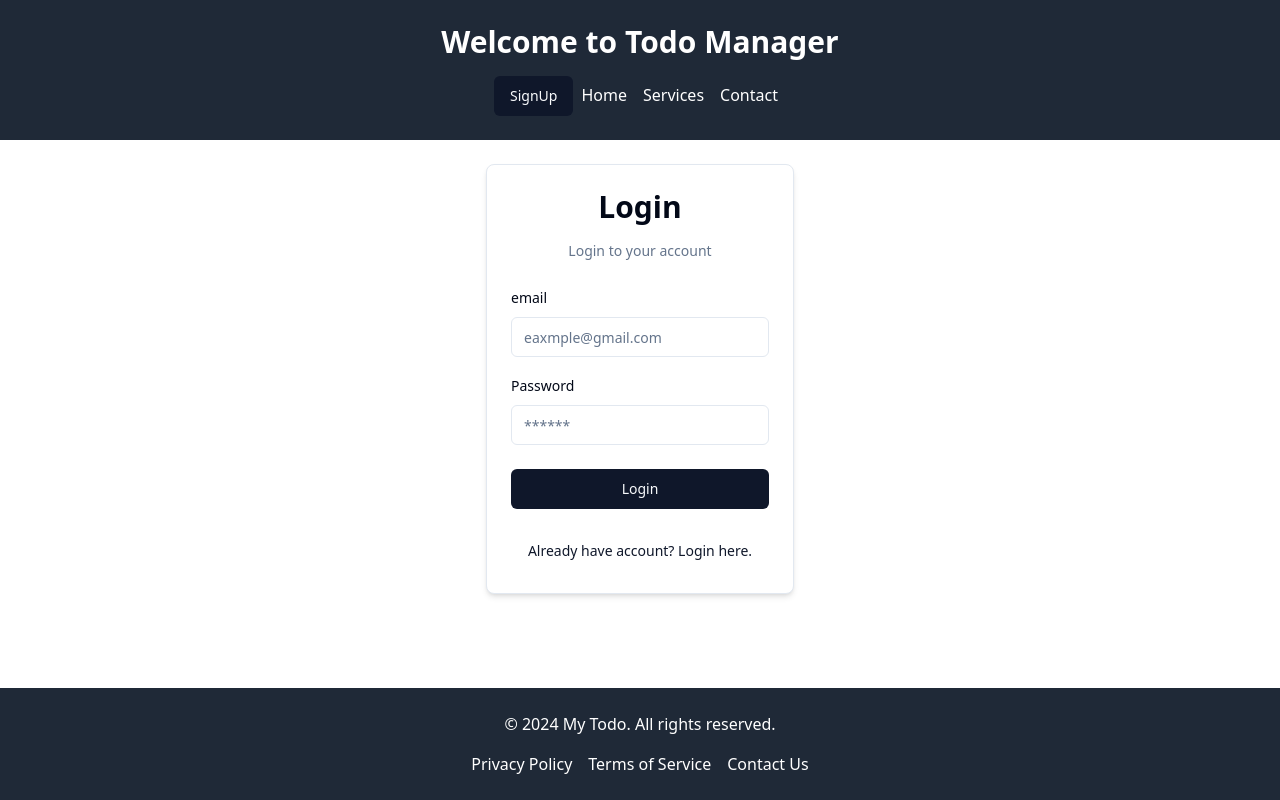
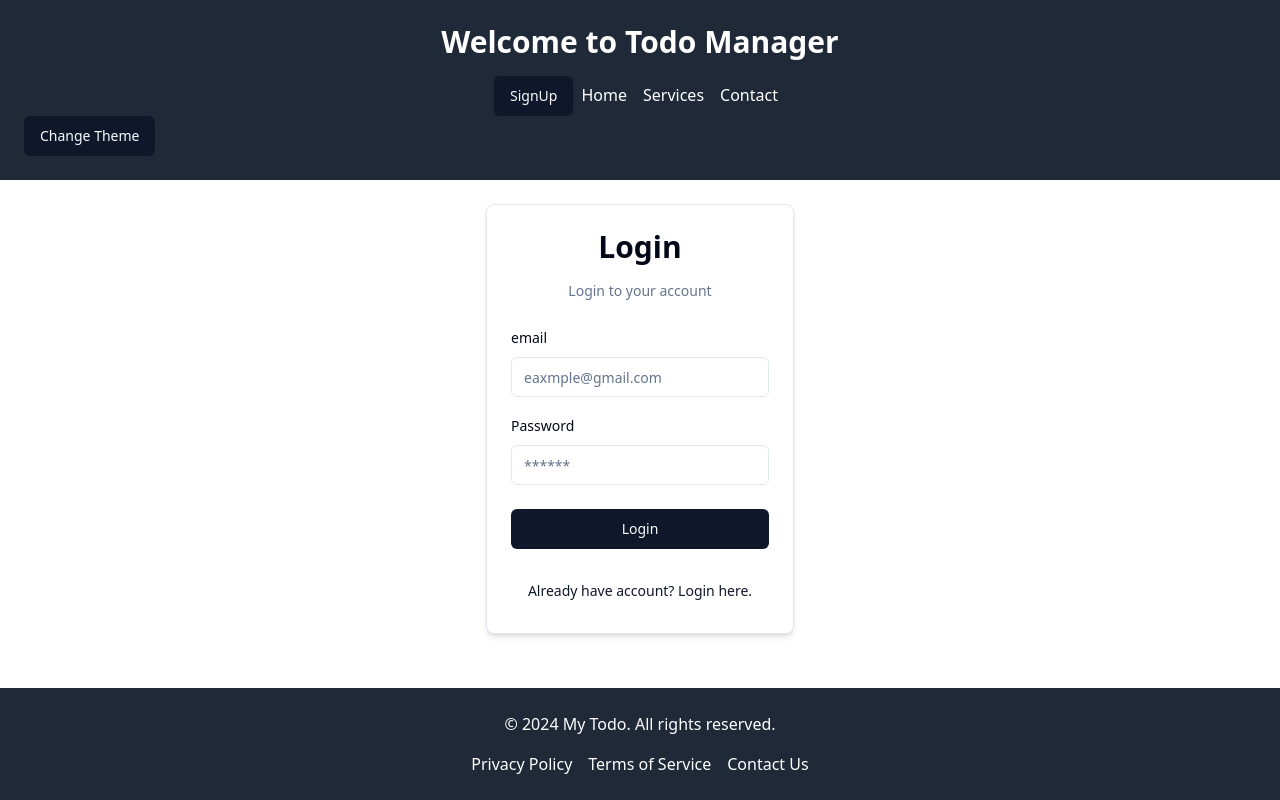
Before and after one commit to Saadxf/react-project-Todo, a React (Vite) app: page /SignIn in a window 1280 px wide. Built offline with nearby package versions, Linux system fonts and the light colour scheme; no server answers.

Commit message:
Dark mode  using context api

```diff
--- a/src/Layout.tsx
+++ b/src/Layout.tsx
@@ -2,6 +2,7 @@
 import { Outlet } from "react-router-dom";
 import { Header } from "./components/header";
 import { Footer } from "./components/footer";
+
 
 export default function Layout() {
     return (
--- a/src/components/header.tsx
+++ b/src/components/header.tsx
@@ -1,13 +1,20 @@
 
 import { AuthContext } from "../context/AuthContext";
-import { useContext } from "react";
+import { useContext, useEffect } from "react";
 import { Link } from "react-router-dom";
 import { Button } from "./ui/button";
+import { ThemeContext } from "@/context/ThemeContext";
 
 export function Header() {
     const auth = useContext(AuthContext);
+    const themes = useContext(ThemeContext);
+
+    useEffect(() => {
+        document.body.classList.toggle("dark");
+    }, [themes]);
 
     return (
+        <div className="flex w-full flex-col ">
             <header className="bg-gray-800 text-white p-6 text-center">
                 <h1 className="text-3xl font-bold">Welcome to Todo Manager</h1>
                 <nav className="mt-4">
@@ -24,6 +31,8 @@ export function Header() {
                     <Link to="/" className="mx-2 text-white hover:text-gray-400">Services</Link>
                     <Link to="/" className="mx-2 text-white hover:text-gray-400">Contact</Link>
                 </nav>
+                <Button onClick={() => themes?.changeTheme({ theme: themes?.theme ?? 'dark' ? 'light' : 'dark' })} className="flex">Change Theme</Button>
             </header>
+        </div>
     );
 }
--- /dev/null
+++ b/src/context/ThemeContext.tsx
@@ -0,0 +1,26 @@
+import { createContext, useState, useEffect, PropsWithChildren } from "react";
+
+
+type ThemeType = {
+    theme: "light" | "dark";
+}
+interface Theme {
+    theme: ThemeType | undefined;
+    changeTheme: (theme: ThemeType) => void;
+}
+
+export const ThemeContext = createContext<Theme | undefined>(undefined);
+export const ThemeProvider = ({ children }: PropsWithChildren) => {
+
+    const [theme, setTheme] = useState<ThemeType>({ theme: 'light' });
+
+    const changeTheme = (newTheme: ThemeType) => {
+        localStorage.setItem('theme', newTheme.theme);
+        setTheme({ theme: newTheme.theme });
+    };
+    return (
+        <ThemeContext.Provider value={{ theme, changeTheme }}>
+            {children}
+        </ThemeContext.Provider>
+    );
+};
```
Also changed, not shown: src/App.tsx (+7 -3 lines). Lines whose indentation alone changed are shown as unchanged.
